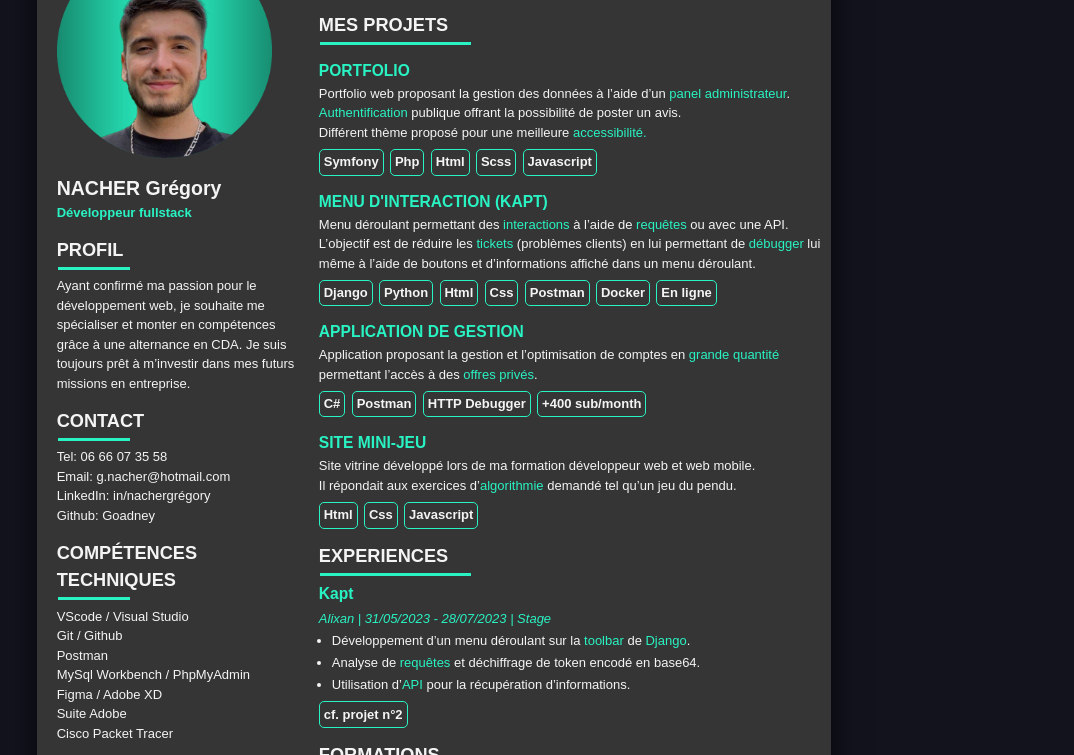
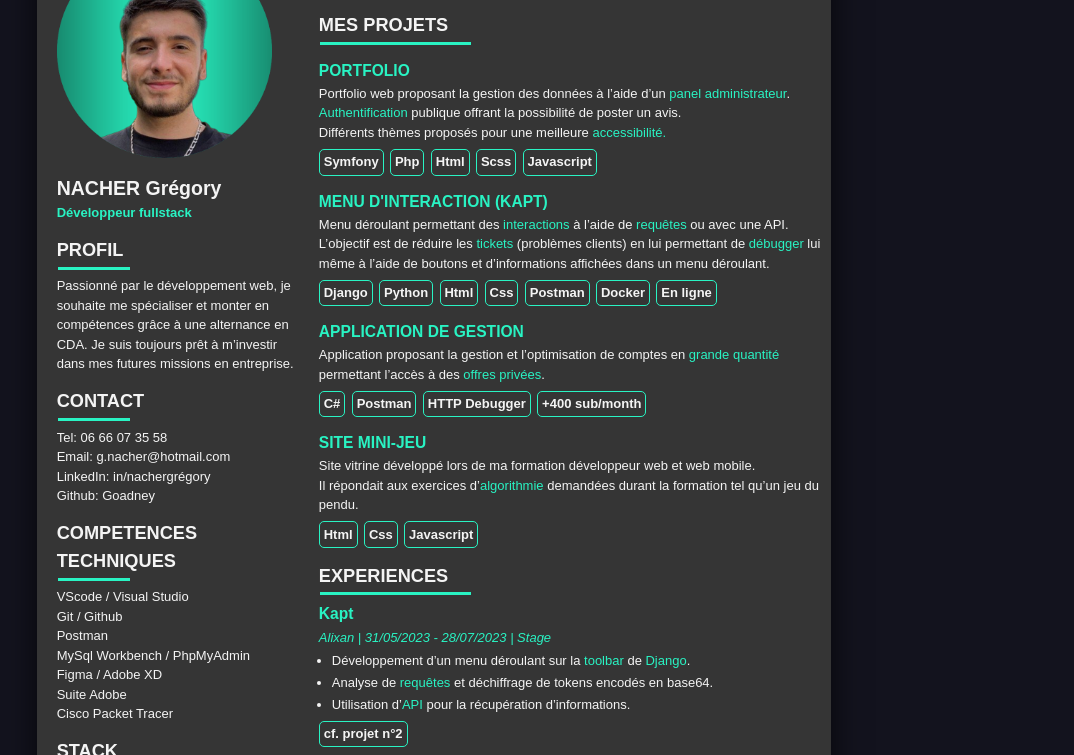
Before and after one commit to Goadney/CV_RENEW, a website: page index.html in a window 1280 px wide. Shown: the part 141-896 px from the top of the page, without its empty margins (206-1280 px from the left). Drawn offline with Linux system fonts and the light colour scheme.

Commit message:
fix : fautes

```diff
--- a/index.html
+++ b/index.html
@@ -72,9 +72,9 @@
           <h4 class="container-title">Profil</h4>
           <span class="line"></span>
           <p class="profile-container-text">
-            Ayant confirmé ma passion pour le développement web, je souhaite me
+            Passionné par le développement web, je souhaite me
             spécialiser et monter en compétences grâce à une alternance en CDA.
-            Je suis toujours prêt à m’investir dans mes futurs missions en
+            Je suis toujours prêt à m’investir dans mes futures missions en
             entreprise.
           </p>
         </div>
@@ -100,7 +100,7 @@
         </div>
         <!-- tech skills -->
         <div class="tech-skills-container">
-          <h4 class="container-title">Compétences techniques</h4>
+          <h4 class="container-title">Competences techniques</h4>
           <span class="line"></span>
           <ul class="tech-skills-container-list">
             <li class="tech-skills-container-list-line">
@@ -161,7 +161,7 @@
         <div class="header-container">
           <h2 class="header-container-contract">Contrat d'apprentissage</h2>
           <p class="header-container-contract-duration primary">
-            3 semaine entreprise / 1 semaine formation
+            3 semaine entreprises / 1 semaine formation
           </p>
         </div>
         <!-- My projects-->
@@ -179,7 +179,7 @@
             possibilité de poster un avis.
           </p>
           <p class="project-container-description">
-            Différent thème proposé pour une meilleure
+            Différents thèmes proposés pour une meilleure
             <span class="primary">accessibilité.</span>
           </p>
           <ul class="list">
@@ -203,7 +203,7 @@
             L’objectif est de réduire les
             <span class="primary">tickets</span> (problèmes clients) en lui
             permettant de <span class="primary">débugger</span> lui même à
-            l’aide de boutons et d’informations affiché dans un menu déroulant.
+            l’aide de boutons et d’informations affichées dans un menu déroulant.
           </p>
           <ul class="list">
             <li class="list-lang">Django</li>
@@ -220,7 +220,7 @@
           <p class="project-container-description">
             Application proposant la gestion et l’optimisation de comptes en
             <span class="primary">grande quantité</span> permettant l’accès à
-            des <span class="primary">offres privés</span>.
+            des <span class="primary">offres privées</span>.
           </p>
           <ul class="list">
             <li class="list-lang">C#</li>
@@ -239,7 +239,7 @@
             Il répondait aux exercices d’<span class="primary"
               >algorithmie</span
             >
-            demandé tel qu’un jeu du pendu.
+            demandées durant la formation tel qu’un jeu du pendu.
           </p>
           <ul class="list">
             <li class="list-lang">Html</li>
@@ -265,7 +265,7 @@
             </li>
             <li class="disc-list-line">
               Analyse de <span class="primary">requêtes</span> et déchiffrage de
-              token encodé en base64.
+              tokens encodés en base64.
             </li>
             <li class="disc-list-line">
               Utilisation d’<span class="primary">API</span> pour la
@@ -305,7 +305,7 @@
           <!-- end one formation -->
           <!-- one formation -->
           <h5 class="formations-container-name primary">
-            IUT Réseaux & télécommunication
+            DUT Réseaux & télécommunication
           </h5>
           <p class="formations-container-info primary">
             IUT de Valence | 2020 - 2022
@@ -318,7 +318,7 @@
               >.
             </li>
             <li class="disc-list-line">
-              <span class="underline">Téléphonie</span> en place de la
+              <span class="underline">Téléphonie</span> : Mise en place de la
               <span class="primary">téléphonie</span> dans une
               <span class="primary">infrastructure</span>.
             </li>
```
